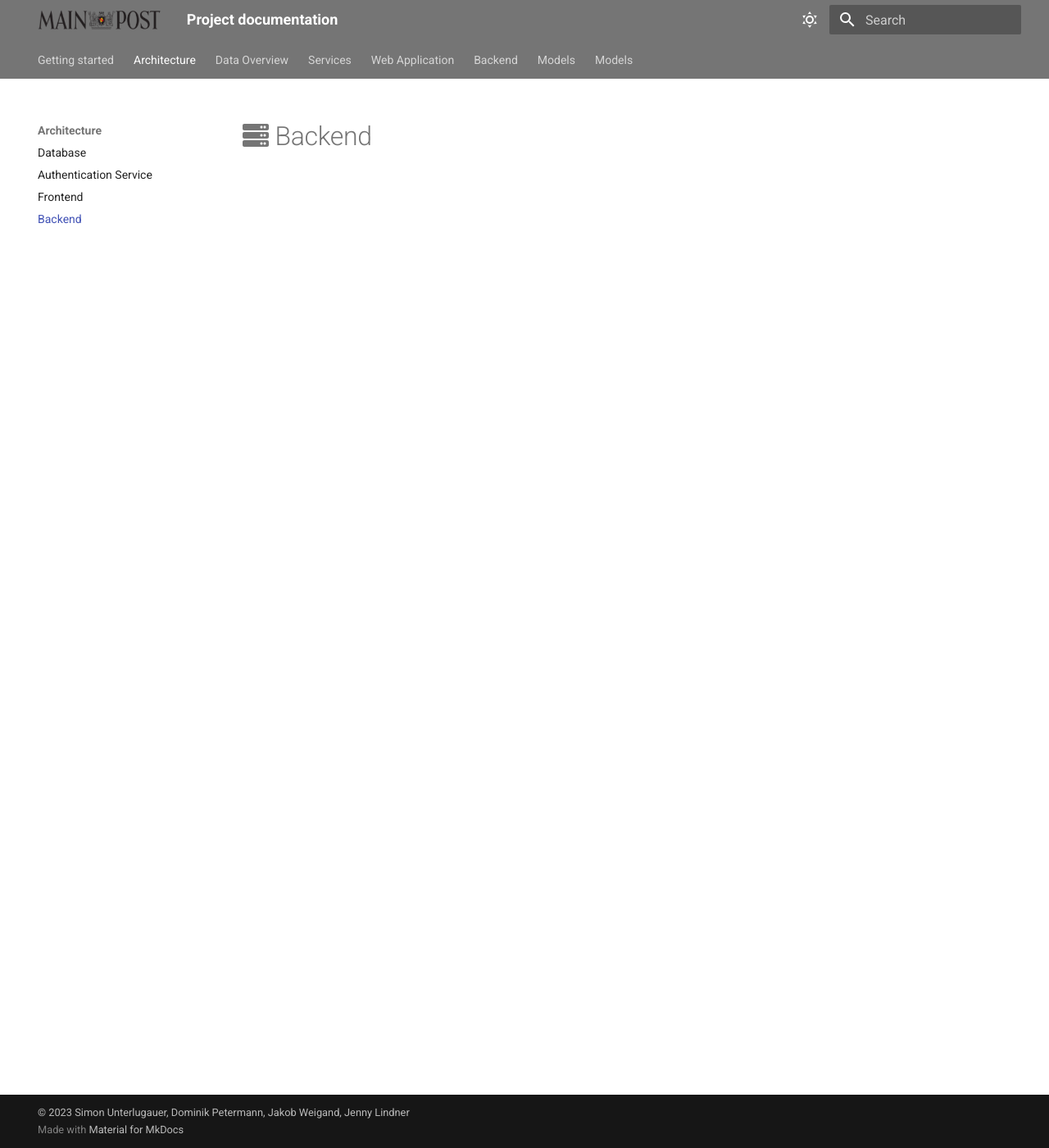
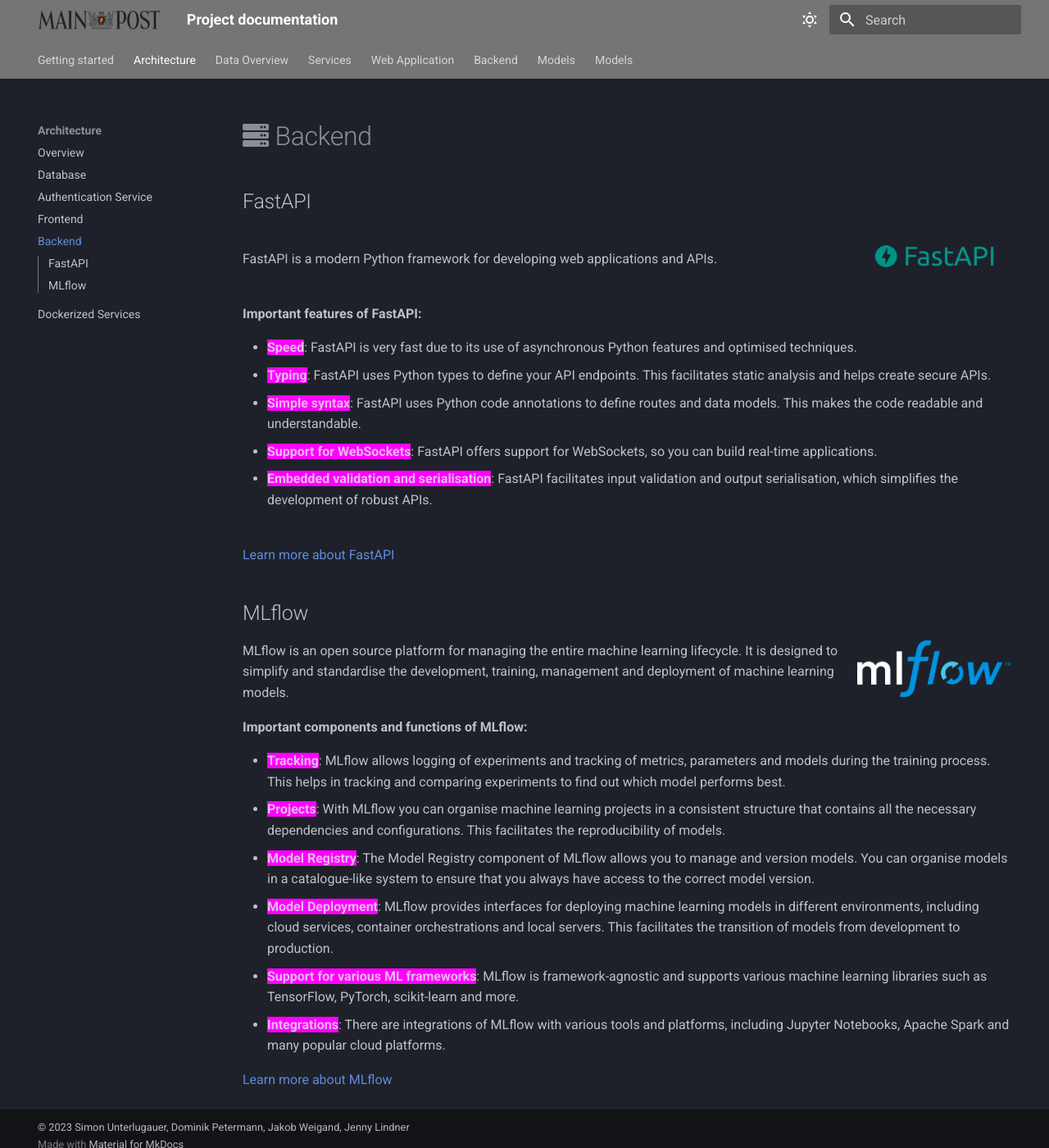
Before and after one commit to JennyLind7/mainpost-doc, an MkDocs documentation site: the page built from docs/architecture/backend.md, in a window 1280 px wide and 1400 px high. Shown: the whole window at 82% size. Built offline with MkDocs 1.6.1 and Material for MkDocs 9.7.7, drawn with Linux system fonts in a browser that asks for light colours.

Commit message:
Architecture + Modifications

```diff
--- a/docs/architecture/backend.md
+++ b/docs/architecture/backend.md
@@ -1 +1,54 @@
 # <i class="fas fa-server"></i> Backend
+
+## FastAPI
+<div style="display: flex; align-items: center;">
+    <div style="flex: 8;">
+        FastAPI is a modern Python framework for developing web applications and APIs.
+    </div>
+    <div style="flex: 2;">
+        <img src="/assets/fastAPI_logo.png" alt="Logo fastAPI" style="max-width:100%;" >
+    </div>
+</div>
+
+**Important features of FastAPI:**
+
+- <span style="background-color: fuchsia;">**Speed**</span>: FastAPI is very fast due to its use of asynchronous Python features and optimised techniques.
+<br>
+- <span style="background-color: fuchsia;">**Typing**</span>: FastAPI uses Python types to define your API endpoints. This facilitates static analysis and helps create secure APIs.
+<br>
+- <span style="background-color: fuchsia;">**Simple syntax**</span>: FastAPI uses Python code annotations to define routes and data models. This makes the code readable and understandable.
+<br>
+- <span style="background-color: fuchsia;">**Support for WebSockets**</span>: FastAPI offers support for WebSockets, so you can build real-time applications.
+<br>
+- <span style="background-color: fuchsia;">**Embedded validation and serialisation**</span>: FastAPI facilitates input validation and output serialisation, which simplifies the development of robust APIs.
+<br>
+<br>
+
+[Learn more about FastAPI](https://fastapi.tiangolo.com/)
+
+## MLflow
+<div style="display: flex; align-items: center;">
+    <div style="flex: 8;">
+        MLflow is an open source platform for managing the entire machine learning lifecycle. It is designed to simplify and standardise the development, training, management and deployment of machine learning models.
+    </div>
+    <div style="flex: 2;">
+        <img src="/assets/MLflow-logo.png" alt="Logo MLflow" style="max-width:100%;" >
+    </div>
+</div>
+
+**Important components and functions of MLflow:**
+
+- <span style="background-color: fuchsia;">**Tracking**</span>: MLflow allows logging of experiments and tracking of metrics, parameters and models during the training process. This helps in tracking and comparing experiments to find out which model performs best.
+<br>
+- <span style="background-color: fuchsia;">**Projects**</span>: With MLflow you can organise machine learning projects in a consistent structure that contains all the necessary dependencies and configurations. This facilitates the reproducibility of models.
+<br>
+- <span style="background-color: fuchsia;">**Model Registry**</span>: The Model Registry component of MLflow allows you to manage and version models. You can organise models in a catalogue-like system to ensure that you always have access to the correct model version.
+<br>
+- <span style="background-color: fuchsia;">**Model Deployment**</span>: MLflow provides interfaces for deploying machine learning models in different environments, including cloud services, container orchestrations and local servers. This facilitates the transition of models from development to production.
+<br>
+- <span style="background-color: fuchsia;">**Support for various ML frameworks**</span>: MLflow is framework-agnostic and supports various machine learning libraries such as TensorFlow, PyTorch, scikit-learn and more.
+<br>
+- <span style="background-color: fuchsia;">**Integrations**</span>: There are integrations of MLflow with various tools and platforms, including Jupyter Notebooks, Apache Spark and many popular cloud platforms.
+<br>
+
+[Learn more about MLflow](https://mlflow.org/)
--- a/mkdocs.yml
+++ b/mkdocs.yml
@@ -16,27 +16,29 @@
     - content.code.copy
   language: en
   palette:
-    - scheme: default
+    - scheme: slate
       toggle:
         icon: material/weather-sunny
         name: Switch to dark mode
       primary: grey
-      accent: purple
-    - scheme: slate
+      accent: lime
+    - scheme: default
       toggle:
         icon: material/weather-night
         name: Switch to light mode
       primary: grey
-      accent: lime
+      accent: purple
 
 
 nav:
   - Getting started: projectSetup/setup.md
   - Architecture:
+    - Overview: architecture/overview.md
     - Database: architecture/database.md
     - Authentication Service: architecture/authentification.md
     - Frontend: architecture/frontend.md
     - Backend: architecture/backend.md
+    - Dockerized Services: architecture/dockerizedArchitecture.md
   - Data Overview:
     - Internal data: data/overview_data.md
     - Database model: data/databaseModel.md
@@ -55,7 +57,6 @@
   - Models: index.md
   - Team: index.md
 
-
 extra_css:
   - customer/custom.css
 
```
Also changed, not shown: docs/architecture/authentification.md (+10 -6 lines), docs/architecture/database.md (+9 -5 lines), docs/architecture/dockerizedArchitecture.md (added, +16 -0 lines), docs/architecture/frontend.md (+9 -19 lines), docs/architecture/overview.md (added, +1 -0 lines), docs/architecture/architecture.md (deleted), docs/assets/MLflow-logo.png (added), docs/assets/fastAPI_logo.png (added), docs/assets/supabase_logo.png (deleted), docs/assets/vue_logo.png (added).
